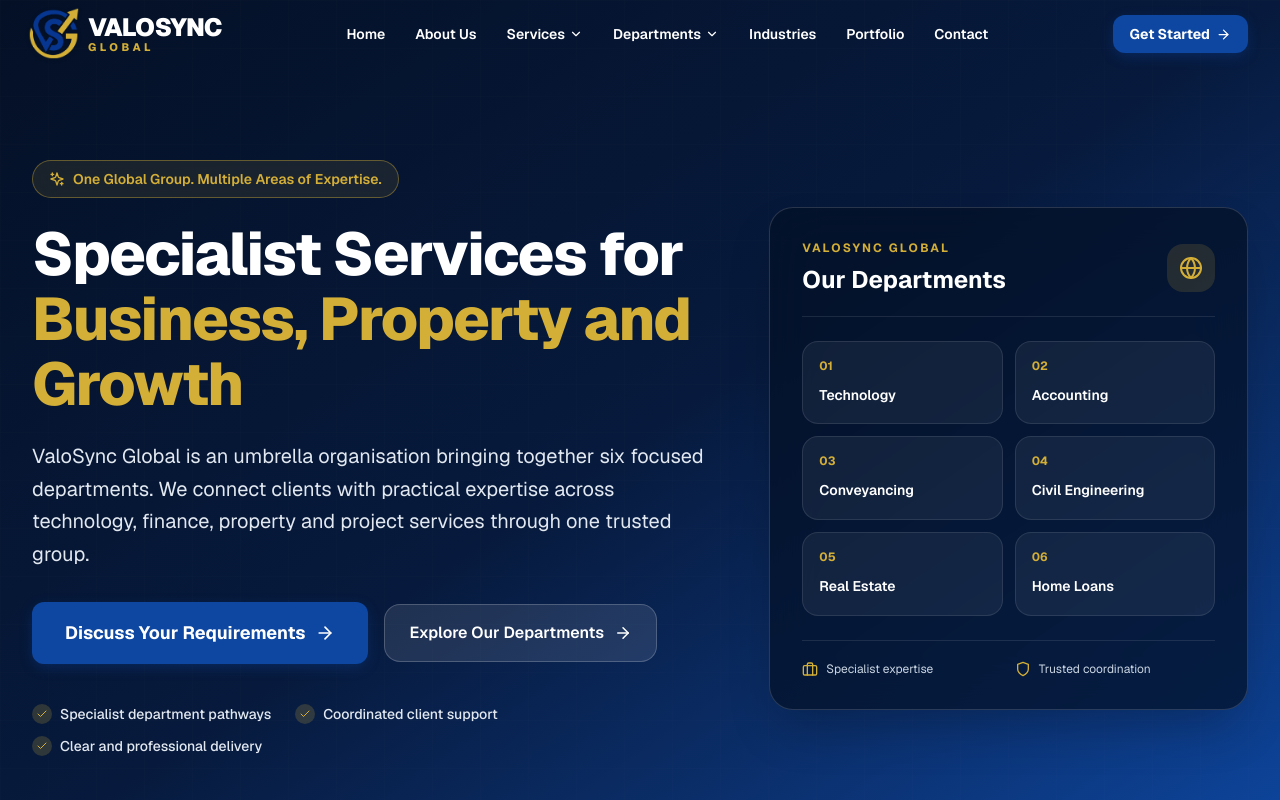
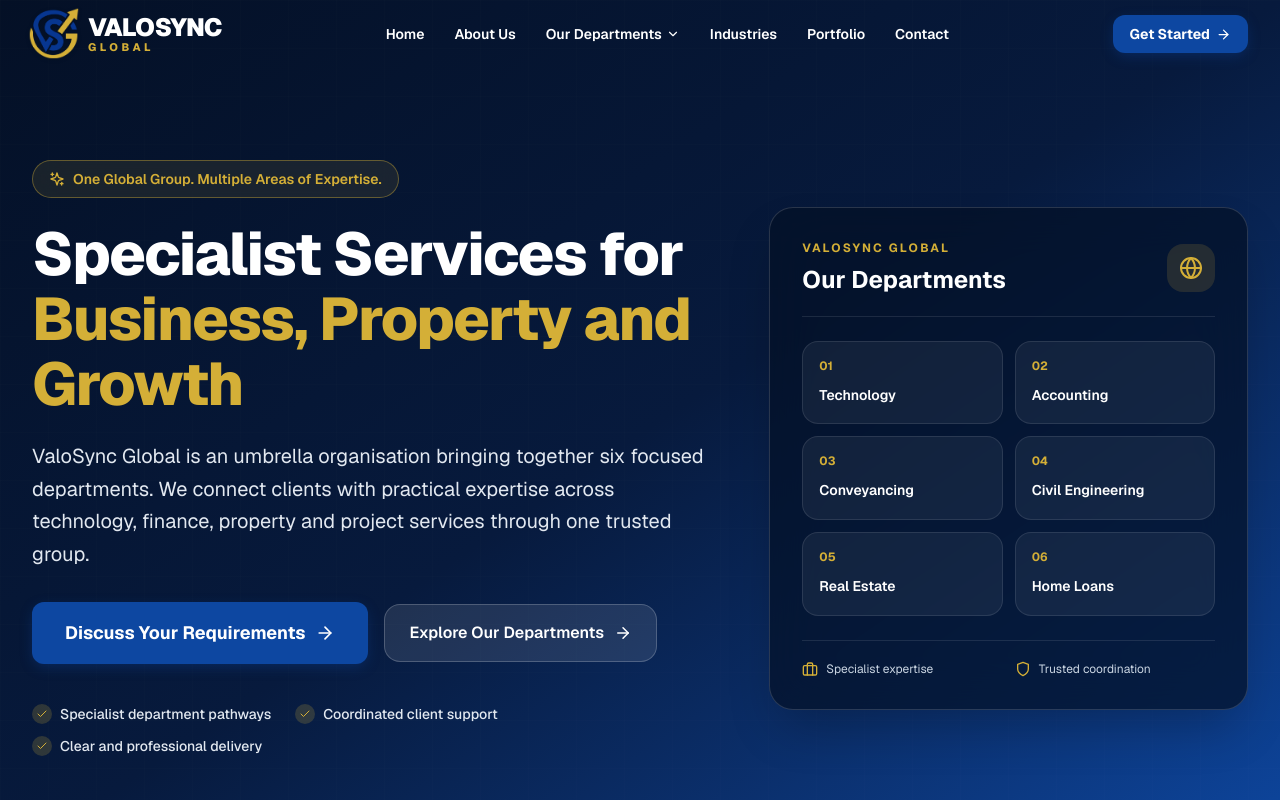
Before and after one commit to mayank-207/ValoSync-Global, a Next.js app: page / in a window 1280 px wide. Shown: the top 800 px of the page. Built offline with nearby package versions, Linux system fonts and the light colour scheme.

Commit message:
Unify navigation under equal department hierarchy

```diff
--- a/components/layout/Header.tsx
+++ b/components/layout/Header.tsx
@@ -11,22 +11,10 @@ const navItems = [
   { label: "Home", href: "/" },
   { label: "About Us", href: "/about" },
   {
-    label: "Services",
-    href: "/services",
-    dropdown: [
-      { label: "Custom Software Development", href: "/services/custom-software" },
-      { label: "Mobile App Development", href: "/services/mobile-app-development" },
-      { label: "Application Development", href: "/services/application-development" },
-      { label: "AI Automation", href: "/services/ai-automation" },
-      { label: "Web Development", href: "/services/web-development" },
-      { label: "Cloud & DevOps Support", href: "/services/cloud-devops" },
-      { label: "Digital Marketing", href: "/services/digital-marketing" },
-    ],
-  },
-  {
-    label: "Departments",
+    label: "Our Departments",
     href: "/#departments",
     dropdown: [
+      { label: "Technology Services", href: "/services" },
       { label: "Accounting Services", href: "/accounting" },
       { label: "Conveyancing Services", href: "/conveyancing" },
       { label: "Civil Engineering Services", href: "/civil-engineering" },
```
